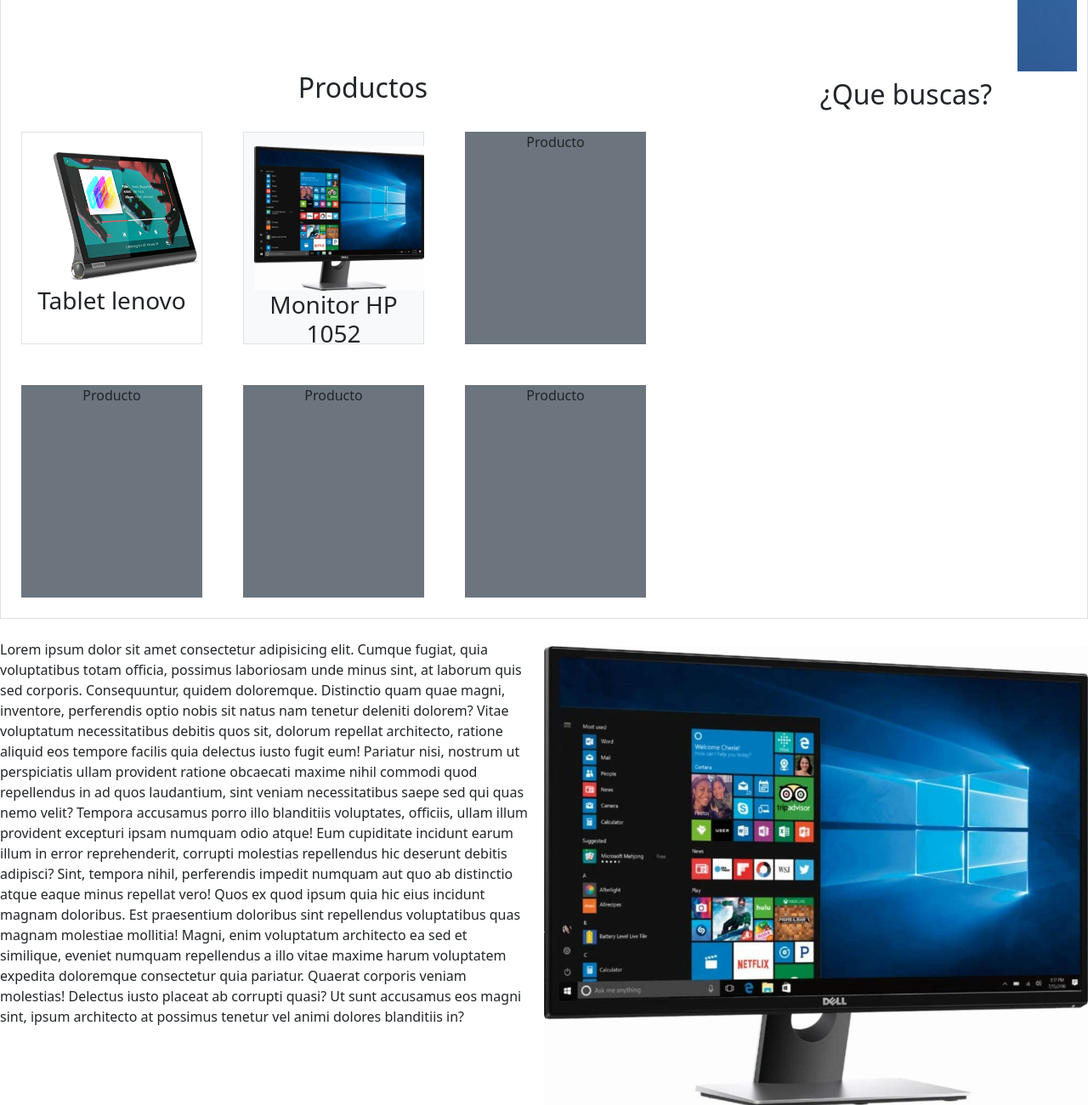
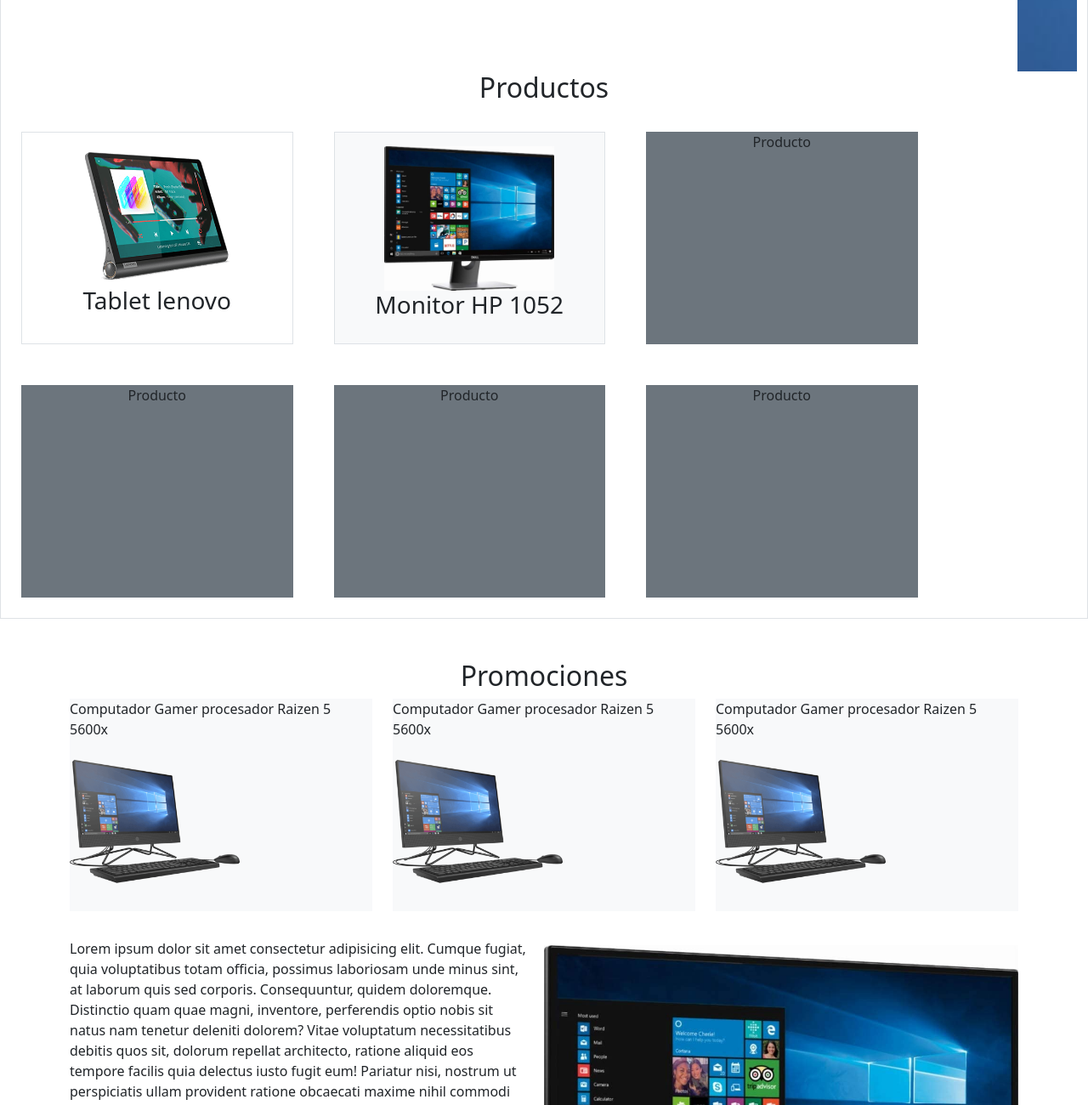
Before and after one commit to Ivam29g/PreEntrega03_Gomez, a website: page index.html in a window 1280 px wide. Shown: the part 1080-2380 px from the top of the page at 85% size. Drawn offline with nearby package versions, Linux system fonts and the light colour scheme.

Commit message:
Debajo de productos agrego sección de promociones

```diff
--- a/index.html
+++ b/index.html
@@ -57,9 +57,9 @@
 
             <section id="content" class="col-12">
                 <div class="row">
-                    <section id="productos" class="col-8  text-center">
+                    <section id="productos" class="col-12  text-center">
                         <h2>Productos</h2>
-                        <div class="items row">
+                        <div class="items-img row">
                             <div class="item col-3 bg-ligth border m-4">
                                 <img class="imagen1 mt-3" src="./assets/img/lenovo-tablet.png" width="220px"
                                     alt="Tablet lenovo">
@@ -84,15 +84,44 @@
                             </div>
                         </div>
                     </section>
-                    <aside class="col-4 text-center mt-2">
-                        <h2>¿Que buscas?</h2>
-                    </aside>
             </section>
         </div>
     </div>
     </header>
 
     <main id="main">
+
+        <div class="container">
+            <h2 class="promociones text-center mt-5">Promociones</h2>
+            <div class="row align-items-start">
+              <div class="col">
+                <div class="item bg-light mb-2">
+                    <p>
+                        Computador Gamer
+                        procesador Raizen 5 5600x
+                    </p>
+                    <img src="./assets/img/pc_01.png" width="200px" alt="Computador gamer">
+                </div>
+              </div>
+              <div class="col">
+                <div class="item bg-light mb-2">
+                    <p>
+                        Computador Gamer
+                        procesador Raizen 5 5600x
+                    </p>
+                    <img src="./assets/img/pc_01.png" width="200px" alt="Computador gamer">
+                </div>
+              </div>
+              <div class="col">
+                <div class="item bg-light mb-2">
+                    <p>
+                        Computador Gamer
+                        procesador Raizen 5 5600x
+                    </p>
+                    <img src="./assets/img/pc_01.png" width="200px" alt="Computador gamer">
+                </div>
+              </div>
+            </div>
 
         <div class="clearfix">
             <img src="./assets/img/monitor_.jpg" class="col-md-6 float-md-end mt-2 mb-3 ms-md-3" width="600px"
```
Also changed, not shown: scss/style.scss (line endings or trailing spaces).
